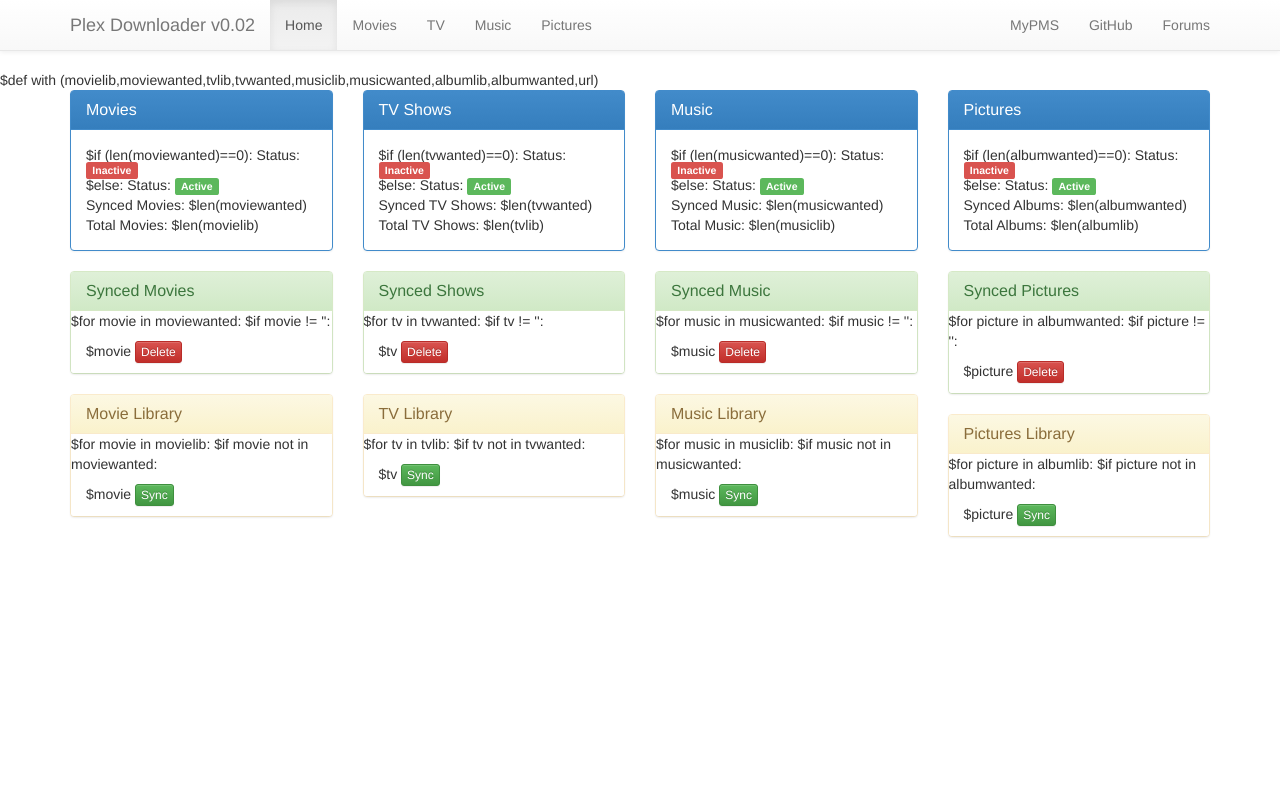
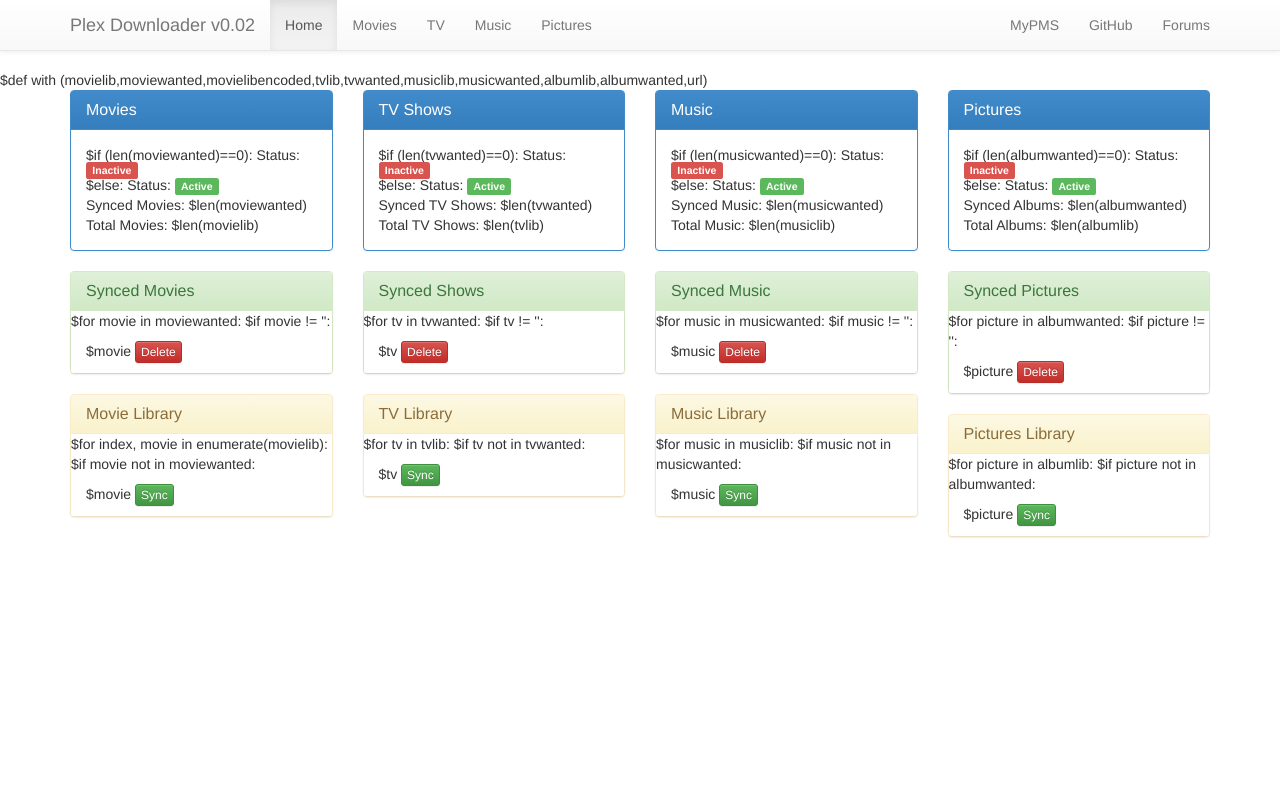
Before and after one commit to ilyaz/PlexDownloader, a Python web app: template templates/index.html in a window 1280 px wide. Run offline with Jinja, Linux system fonts and the light colour scheme; the template is opened without the code that fills it, so the values that code supplies are empty; some libraries are stand-ins or nearby versions.

Commit message:
Update index.html

```diff
--- a/templates/index.html
+++ b/templates/index.html
@@ -1,4 +1,4 @@
-$def with (movielib,moviewanted,tvlib,tvwanted,musiclib,musicwanted,albumlib,albumwanted,url)
+$def with (movielib,moviewanted,movielibencoded,tvlib,tvwanted,musiclib,musicwanted,albumlib,albumwanted,url)
 <!DOCTYPE html>
 <html lang="en">
   <head>
@@ -99,9 +99,9 @@
               <h3 class="panel-title">Movie Library</h3>
             </div>
           <ul class="list-group">
-            $for movie in movielib:
+            $for index, movie in enumerate(movielib):
                 $if movie not in moviewanted:
-                    <li class="list-group-item">$movie <a class="btn btn-success btn-xs" href="/sync?type=movie&content=$movie" role="button">Sync</a></span></li>
+                    <li class="list-group-item">$movie <a class="btn btn-success btn-xs" href="/sync?type=movie&content=$movielibencoded[index]" role="button">Sync</a></span></li>
 
           </ul>
           </div>
```
